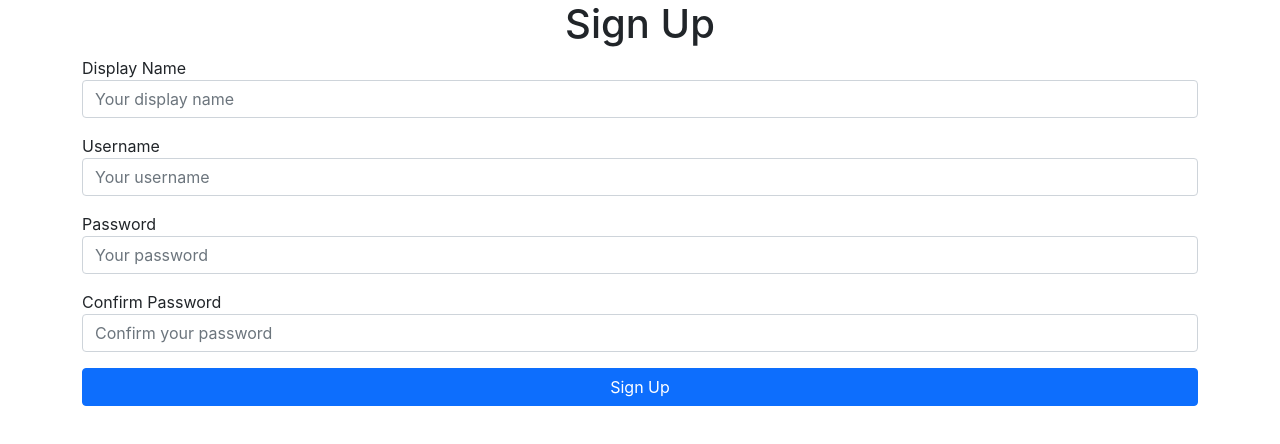
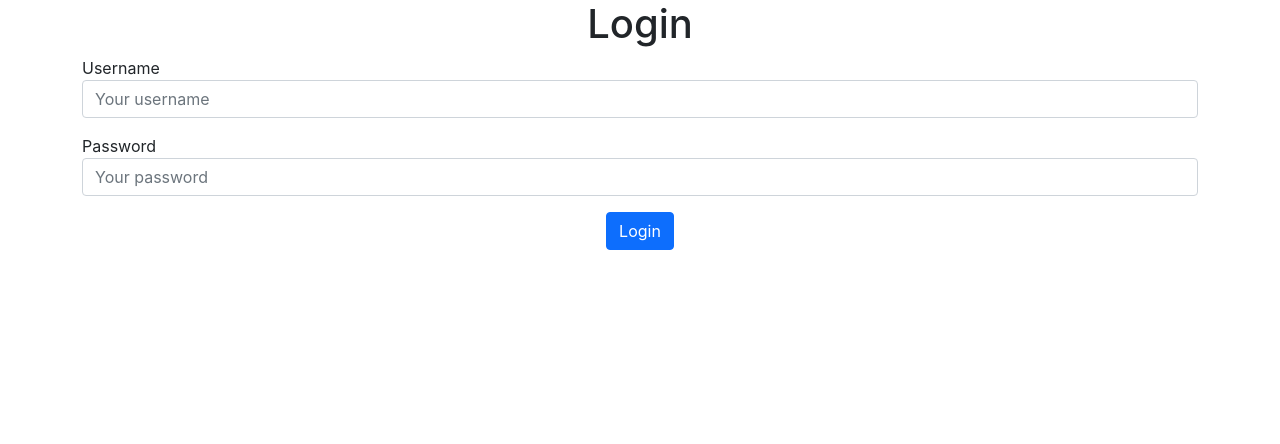
Before and after one commit to MohammedQureshi/HoaxifyFrontEnd, a React (Create React App) app: page / in a window 1280 px wide. Shown: the top 444 px of the page. Built offline with nearby package versions, Linux system fonts and the light colour scheme.

Commit message:
Setup login form

```diff
--- a/src/index.js
+++ b/src/index.js
@@ -3,6 +3,7 @@
 import './index.css';
 import reportWebVitals from './reportWebVitals';
 import { UserSignUpPage } from './pages/UserSignUpPage';
+import { LoginPage } from './pages/LoginPage'
 import * as apiCalls from './api/apiCalls'
 
 const actions = {
@@ -11,7 +12,7 @@
 
 ReactDOM.render(
   <React.StrictMode>
-    <UserSignUpPage actions={actions} />
+    <LoginPage />
   </React.StrictMode>,
   document.getElementById('root')
 );
--- /dev/null
+++ b/src/pages/LoginPage.js
@@ -0,0 +1,23 @@
+import React from 'react'
+import Input from '../components/Input'
+
+export class LoginPage extends React.Component{
+    render(){
+        return(
+            <div className="container">
+                <h1 className="text-center">Login</h1>
+                <div className="col-12 mb-3">
+                    <Input label="Username" placeholder="Your username" />
+                </div>
+                <div className="col-12 mb-3">
+                    <Input label="Password" placeholder="Your password" type="password" />
+                </div>
+                <div className="text-center">
+                    <button className="btn btn-primary">Login</button>
+                </div>
+            </div>
+        )
+    }
+}
+
+export default LoginPage
```
Also changed, not shown: 1 other file (tests, documents, lock files or other folders).
